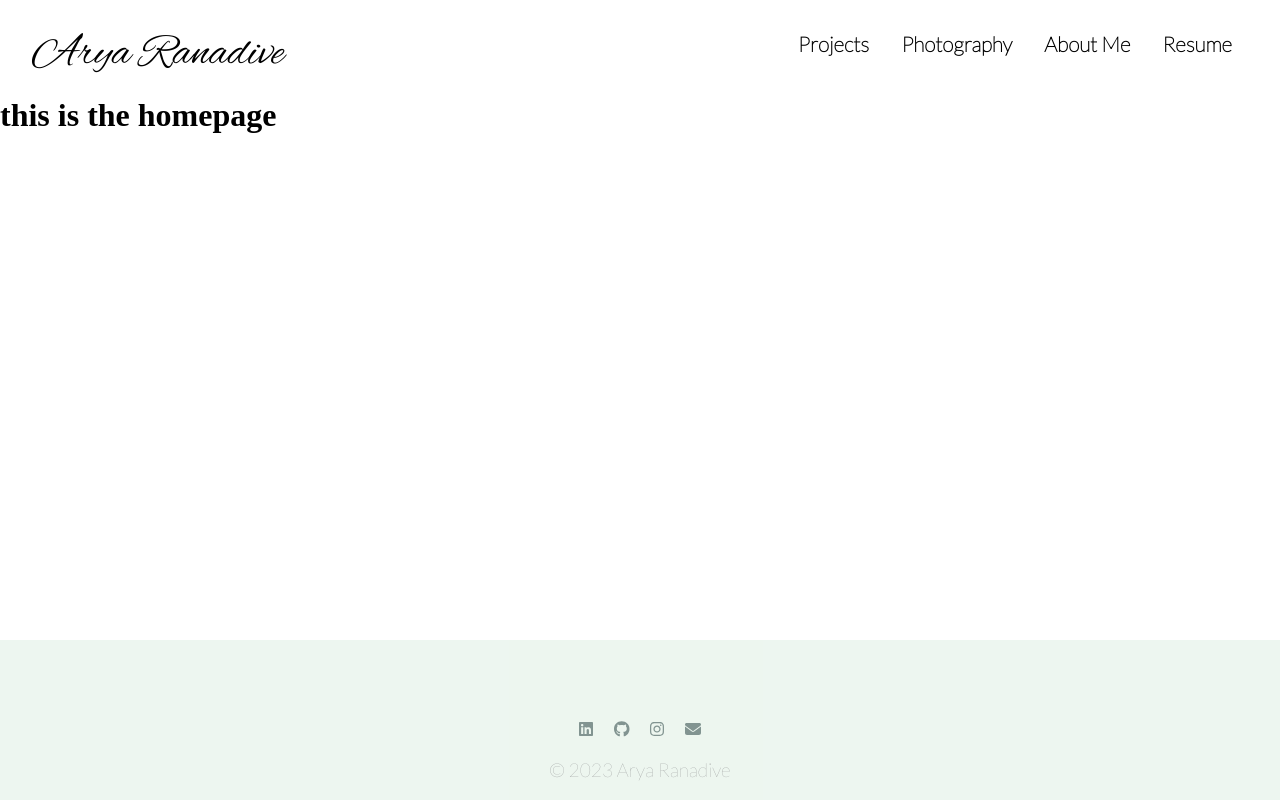
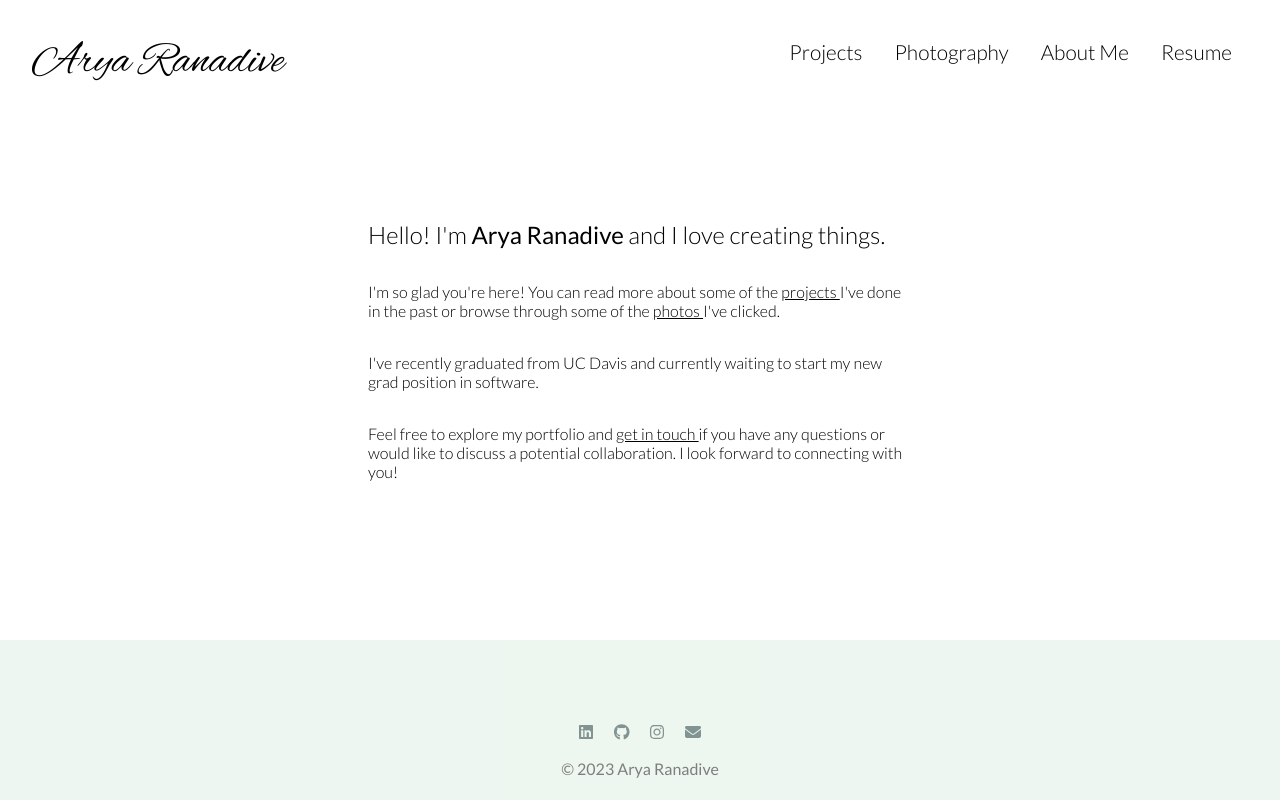
Before and after one commit to ranapp/ranapp.github.io, a React (Create React App) app: page / in a window 1280 px wide. Built offline with nearby package versions, Linux system fonts and the light colour scheme; a web font is replaced by a local one.

Commit message:
home page completed

```diff
--- a/public/index.html
+++ b/public/index.html
@@ -7,7 +7,8 @@
   <link rel="preconnect" href="https://fonts.googleapis.com">
   <link rel="preconnect" href="https://fonts.gstatic.com" crossorigin>
   <link href="https://fonts.googleapis.com/css2?family=Alex+Brush&family=Hind+Guntur:wght@300&display=swap" rel="stylesheet">  <meta name="viewport" content="width=device-width, initial-scale=1" />
-  <link href="https://fonts.googleapis.com/css2?family=Lato:wght@100&family=Montserrat:wght@100&display=swap" rel="stylesheet">  <meta name="description"
+  <link href="https://fonts.googleapis.com/css2?family=Lato:wght@100&family=Montserrat:wght@100&display=swap" rel="stylesheet">
+  <link href="https://fonts.googleapis.com/css2?family=Lato:wght@100;300;400&family=Montserrat:wght@100&family=Open+Sans:wght@300&display=swap" rel="stylesheet">   <meta name="description"
       content="Web site created using create-react-app"
     />
     <link rel="apple-touch-icon" href="%PUBLIC_URL%/logo192.png" />
--- a/src/pages/Home.jsx
+++ b/src/pages/Home.jsx
@@ -1,9 +1,24 @@
 import React from 'react';
+import "../styles/home.css";
+import { Link } from 'react-router-dom';
+
 
 function Home() {
     return (
         <>
-        <h1>this is the homepage</h1>
+            <div className="headingtext">
+                <div className="headingedits">
+                <h1>Hello! I'm <span className='highlight'>Arya Ranadive </span> and I love creating things.</h1>
+                    <p className='lowertext'> I'm so glad you're here! You can read more about some of the <Link to="/projects"> projects </Link> I've done in the past or
+                        browse through some of the <Link to="/photography"> photos </Link> I've clicked. </p>
+
+                    <p className='lowertext'> I've recently graduated from UC Davis and currently waiting to start my new grad position in software.</p>
+
+                    <p className='lowertext'> Feel free to explore my portfolio and <a className="emaillink" href="mailto:aryaaranadive@gmail.com">get in touch </a> if you have any questions or would like to discuss a potential collaboration.
+                        I look forward to connecting with you!</p>
+                        </div>
+            </div>
+
         </>
     );
 }
--- a/src/styles/App.css
+++ b/src/styles/App.css
@@ -26,4 +26,5 @@ footer {
   padding: 20px;
   text-align: center;
   height: 15vh;
+  font-family: 'Open Sans', sans-serif;
 }
--- a/src/styles/footer.css
+++ b/src/styles/footer.css
@@ -11,7 +11,7 @@
 
 p{
     font-family: 'Lato', sans-serif;
-    font-size: 1.2rem;
+    font-size: 1rem;
 }
 
 a{
--- /dev/null
+++ b/src/styles/home.css
@@ -0,0 +1,49 @@
+.lowertext{
+    font-size: 1em;
+}
+
+.headingedits{
+    display: flex;
+    flex-flow:column wrap;
+    justify-content: center;
+    align-items: flex-start;
+    align-content: center;
+    column-gap: 2vh;
+    font-family: "Lato", sans-serif;
+    font-weight: 300;
+    margin-top: 8rem;
+    margin-left: 23rem;
+    margin-right: 23rem;
+    gap: 1px;
+
+}
+
+h1{
+    font-weight: 300;
+    font-size: 1.5em;
+}
+
+.highlight{
+    font-weight: 400;
+}
+
+@media (max-width: 950px) {
+
+.headingedits{
+    margin-top: 6rem;
+    margin-left: 18em;
+    margin-right: 18rem;
+}
+
+}
+
+@media (max-width: 650px) {
+
+    .headingedits{
+        margin-top: 6rem;
+        margin-left: 2rem;
+        margin-right: 2rem;
+    }
+
+
+}
--- a/src/styles/navbar.css
+++ b/src/styles/navbar.css
@@ -14,7 +14,7 @@
     font-family: 'Alex Brush', cursive;
     color: black;
     font-size: 2.8rem;
-    margin-top: 2rem;
+    margin-top: 3rem;
     margin-left: 2rem;
 }
 
@@ -29,8 +29,8 @@
     color: black;
     font-size: 1.3rem;
     font-family: 'Lato', sans-serif;
-    font-weight: bolder;
-    margin-top: 2rem;
+    font-weight: 300;
+    margin-top: 3rem;
 }
 
 .navigation-menu li {
```
